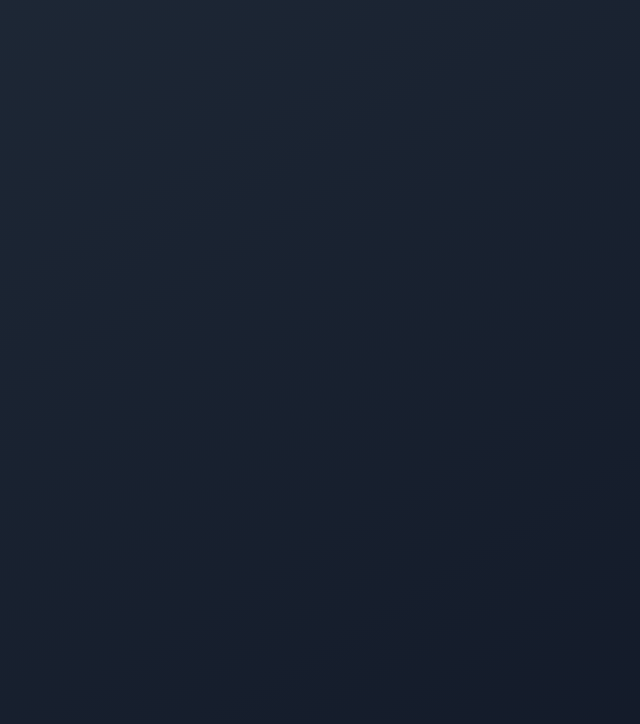
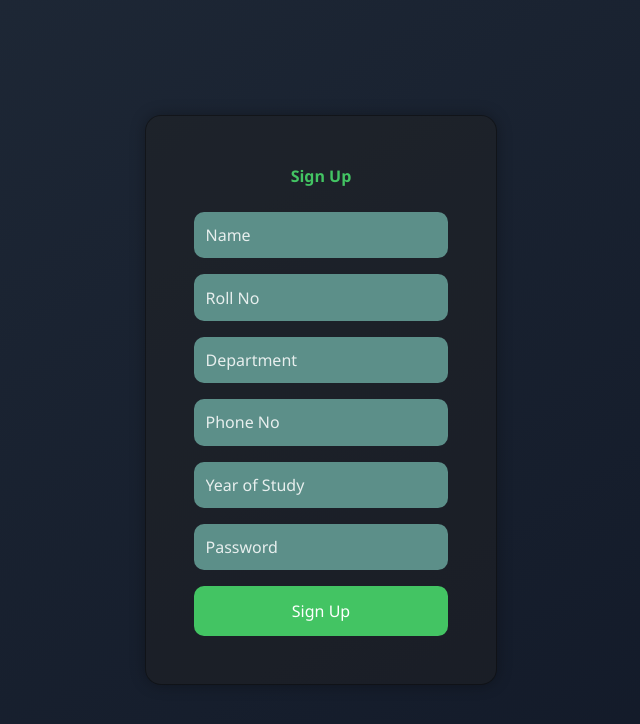
Before and after one commit to DARSHAN-V-G/EMS-USER-PORTAL, a React (Vite) app: page /signup in a window 1280 px wide. Before the commit this address had no page. Shown: the top 724 px of the page, without its empty margins (319-959 px from the left). Built offline with nearby package versions, Linux system fonts and the light colour scheme.

Commit message:
Signup page

```diff
--- a/src/App.tsx
+++ b/src/App.tsx
@@ -1,8 +1,9 @@
-/*import React from "react";*/
+import React from "react";
 import "./App.css";
 import LandingPage from "./pages/Auth/LandingPage";
 import LoginPage from "./pages/Auth/LoginPage";
 import ErrorPage from "./pages/Auth/ErrorPage.tsx";
+import SignUpPage from "./pages/Auth/SignupPage.tsx";
 import { BrowserRouter as Router, Routes, Route } from "react-router-dom";
 
 function App() {
@@ -13,7 +14,7 @@ function App() {
           <Route path="/" element={<LandingPage />} />
           <Route path="/login" element={<LoginPage />} />
           <Route path="/error" element={<ErrorPage />} />
-          <Route path="/register" element={<LandingPage />} />
+          <Route path="/signup" element={<SignUpPage />} /> {/* Fixed this */}
         </Routes>
       </div>
     </Router>
--- a/src/pages/Auth/LoginPage.tsx
+++ b/src/pages/Auth/LoginPage.tsx
@@ -1,6 +1,6 @@
 import React from 'react';
 import './LoginPage.css';
-
+import { Link } from "react-router-dom";
 
 const LoginPage: React.FC = () => {
   return (
@@ -25,7 +25,7 @@ const LoginPage: React.FC = () => {
         <button className="login-button">LOGIN</button>
 
         <div className="signup-link">
-          Don’t have an account yet? <a href="">Sign Up</a>
+          Don’t have an account yet? <Link to ="/signup">Sign Up</Link>
         </div>
       </div>
     </div>
--- /dev/null
+++ b/src/pages/Auth/SignupPage.css
@@ -0,0 +1,85 @@
+body {
+    margin: 0;
+    padding: 0;
+    font-family: 'Segoe UI', sans-serif;
+    background: #1f1f1f;
+  }
+
+  .signup-container {
+    height: 100vh;
+    display: flex;
+    justify-content: center;
+    align-items: center;
+    padding: 1rem;
+  }
+
+  .signup-box {
+    padding: 2rem;
+    border-radius: 16px;
+    box-shadow: 0 0 15px rgba(0, 0, 0, 0.3);
+    width: 100%;
+    max-width: 700px;
+    background: #21212174;
+    border: 1px solid #00000060;
+  }
+
+  .signup-title {
+    color: #43c463;
+    text-align: center;
+    font-weight: bold;
+    margin-bottom: 1.5rem;
+  }
+
+  .signup-form {
+    display: flex;
+    flex-direction: column;
+  }
+
+  .signup-form input {
+    width: 100%;
+    padding: 0.7rem;
+    border-radius: 10px;
+    border: none;
+    background-color: #5c8f89;
+    color: white;
+    font-size: 1rem;
+    margin-bottom: 1rem;
+    outline: none;
+    box-sizing: border-box;
+  }
+
+  .signup-form input::placeholder {
+    color: white;
+    opacity: 0.85;
+  }
+
+  .signup-form button {
+    width: 100%;
+    background-color: #43c463;
+    color: white;
+    border: none;
+    padding: 0.8rem;
+    border-radius: 10px;
+    font-size: 1rem;
+    cursor: pointer;
+    font-weight: 500;
+    transition: background 0.3s ease;
+  }
+
+  .signup-form button:hover {
+    background-color: #36a153;
+  }
+
+  @media (min-width: 768px) {
+    .signup-box {
+      max-width: 600px;
+      padding: 2.5rem;
+    }
+  }
+
+  @media (min-width: 1024px) {
+    .signup-box {
+      max-width: 700px;
+      padding: 3rem;
+    }
+  }
--- /dev/null
+++ b/src/pages/Auth/SignupPage.tsx
@@ -0,0 +1,22 @@
+import "./SignUpPage.css";
+
+const SignUpPage = () => {
+  return (
+    <div className="signup-container">
+      <div className="signup-box">
+        <h2 className="signup-title">Sign Up</h2>
+        <form className="signup-form">
+          <input type="text" placeholder="Name" />
+          <input type="text" placeholder="Roll No" />
+          <input type="text" placeholder="Department" />
+          <input type="text" placeholder="Phone No" />
+          <input type="text" placeholder="Year of Study" />
+          <input type="password" placeholder="Password" />
+          <button type="submit">Sign Up</button>
+        </form>
+      </div>
+    </div>
+  );
+};
+
+export default SignUpPage;
```
